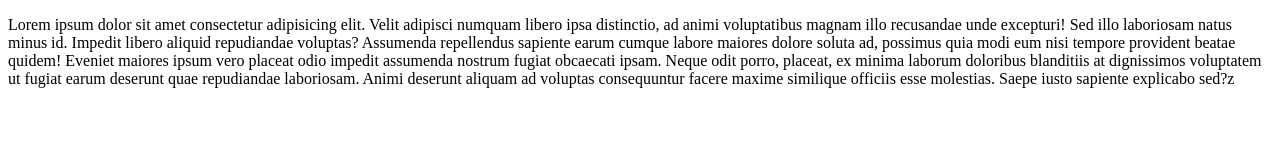
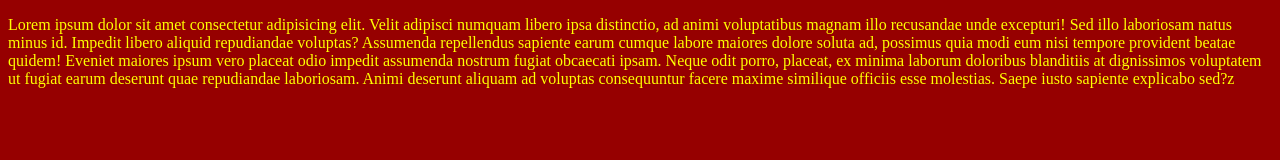
Before and after one commit to spyder87/demo-repo, a plain HTML site: page index.html in a window 1280 px wide. Drawn offline with Linux system fonts and the light colour scheme.

Commit message:
add basic styling and added a change file

```diff
--- a/index.html
+++ b/index.html
@@ -3,7 +3,7 @@
 <head>
     <meta charset="UTF-8">
     <meta name="viewport" content="width=device-width, initial-scale=1.0">
-    <title>demo repo for git hub</title>
+    <title>demo repo for git hub</title> <link rel="stylesheet" href="./style.css">
 </head>
 <body>
     <p>Lorem ipsum dolor sit amet consectetur adipisicing elit. Velit adipisci numquam libero ipsa distinctio, ad animi voluptatibus magnam illo recusandae unde excepturi! Sed illo laboriosam natus minus id. Impedit libero aliquid repudiandae voluptas? Assumenda repellendus sapiente earum cumque labore maiores dolore soluta ad, possimus quia modi eum nisi tempore provident beatae quidem! Eveniet maiores ipsum vero placeat odio impedit assumenda nostrum fugiat obcaecati ipsam. Neque odit porro, placeat, ex minima laborum doloribus blanditiis at dignissimos voluptatem ut fugiat earum deserunt quae repudiandae laboriosam. Animi deserunt aliquam ad voluptas consequuntur facere maxime similique officiis esse molestias. Saepe iusto sapiente explicabo sed?z</p>
--- a/style.css
+++ b/style.css
@@ -0,0 +1,7 @@
+body{
+    background-color: rgb(150, 0, 0);
+    color: rgb(255, 39, 39);
+}
+p{
+    color: yellow;
+}
```
Also changed, not shown: change.html (added).
